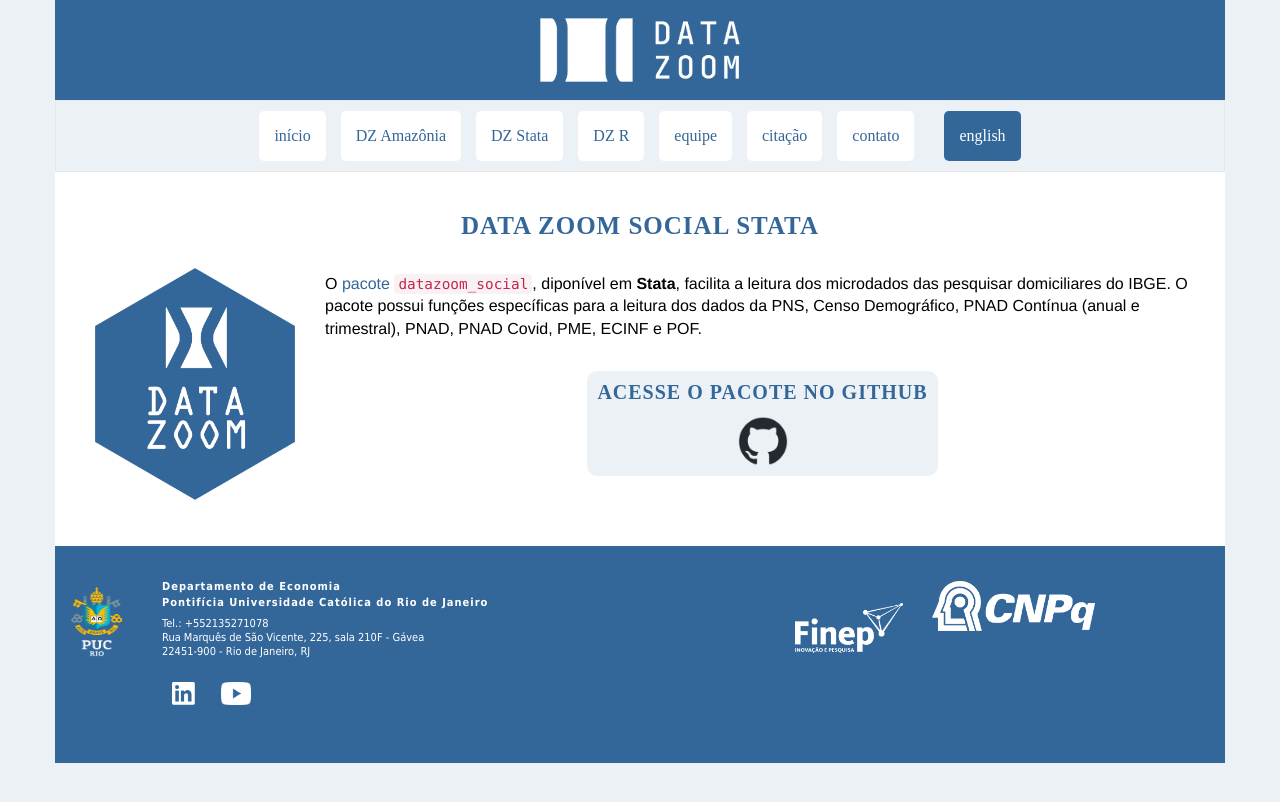
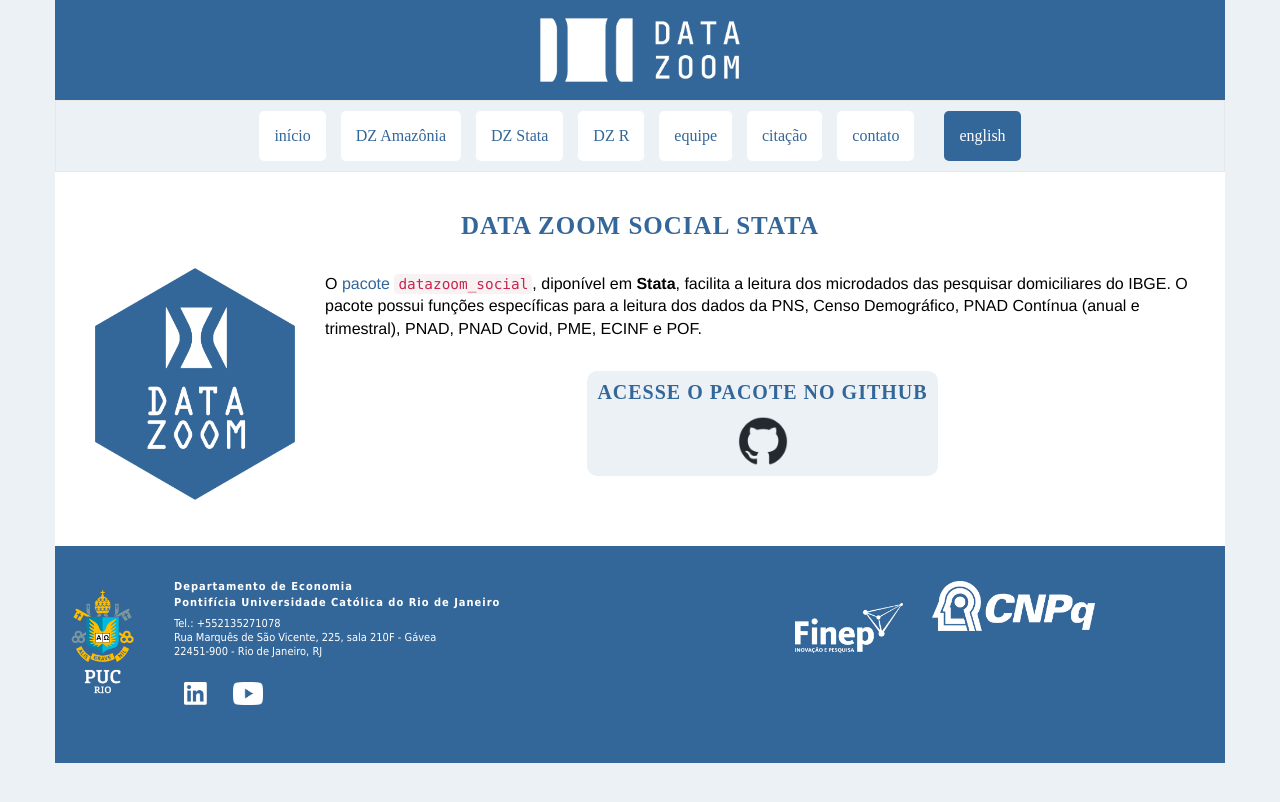
Before and after one commit to datazoompuc/datazoompuc.github.io, a Jekyll site: the page built from pt/dz_stata.md, in a window 1280 px wide. Shown: the top 802 px of the page. Built offline with Jekyll 4.4.1, drawn with Linux system fonts in a browser that asks for light colours; nearby versions of some CDN libraries; some web fonts are replaced.

Commit message:
Update footer.html

```diff
--- a/_includes/footer.html
+++ b/_includes/footer.html
@@ -6,7 +6,7 @@
         <a href="http://www.puc-rio.br">
           <img alt="PUC"
                src="{{ '/assets/img/Brasao_PUC_2023.png' | relative_url }}"
-               width="55" height="100" style="display:block;">
+               width="67" height="140" style="display:block;">
         </a>
 
         <div class="footer-txt">
```
